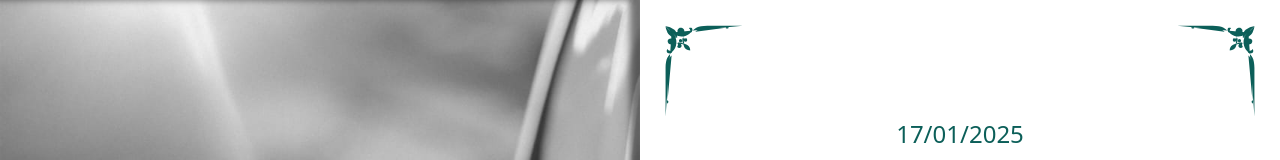
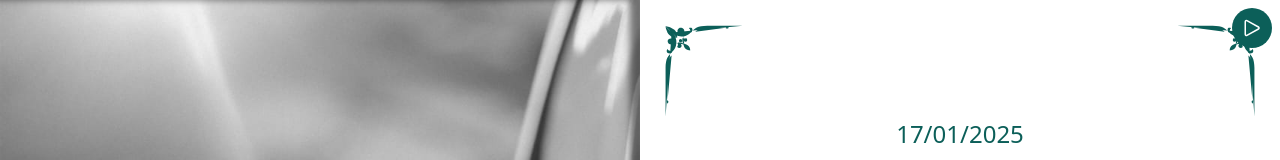
Before and after one commit to 14714/invitacion-boda, a Vue app in the folder invitacion-boda/: page / in a window 1280 px wide. Shown: the top 160 px of the page. Built offline with nearby package versions, Linux system fonts and the light colour scheme; the HTML template or start-up script is replaced by a standard one.

Commit message:
Agrega Musica

```diff
--- a/invitacion-boda/src/components/HelloWorld.vue
+++ b/invitacion-boda/src/components/HelloWorld.vue
@@ -1,4 +1,23 @@
 <template>
+  <div class="relative">
+    <audio ref="backgroundAudio" :src="audioSource" loop />
+    <button class="z-50 bg-primary rounded-full m-2 p-2 text-white fixed top-0 right-0" @click="playAudio">
+      <svg
+        xmlns="http://www.w3.org/2000/svg"
+        fill="none"
+        viewBox="0 0 24 24"
+        stroke-width="1.5"
+        stroke="currentColor"
+        class="size-6"
+      >
+        <path
+          stroke-linecap="round"
+          stroke-linejoin="round"
+          d="M5.25 5.653c0-.856.917-1.398 1.667-.986l11.54 6.347a1.125 1.125 0 0 1 0 1.972l-11.54 6.347a1.125 1.125 0 0 1-1.667-.986V5.653Z"
+        />
+      </svg>
+    </button>
+  </div>
   <div class="lg:flex lg:h-screen grid">
     <div class="background-image lg:flex-1 lg:h-screen h-[60vh]"></div>
     <div class="lg:flex-1 text-center lg:h-screen">
@@ -94,10 +113,23 @@ export default {
       esquina_portada: esquina_portada,
       heart: heart,
       tips: tips,
+      audioSource: require("@/assets/audio.mp3"),
     };
   },
   mounted() {
     document.title = "Luci & Kevin - Boda";
+  },
+  methods: {
+    playAudio() {
+      this.$refs.backgroundAudio
+        .play()
+        .then(() => {
+          console.log("Audio reproduciéndose.");
+        })
+        .catch((error) => {
+          console.error("Error al reproducir el audio:", error);
+        });
+    },
   },
 };
 </script>
```
Also changed, not shown: 1 other file (tests, documents, lock files or other folders).
